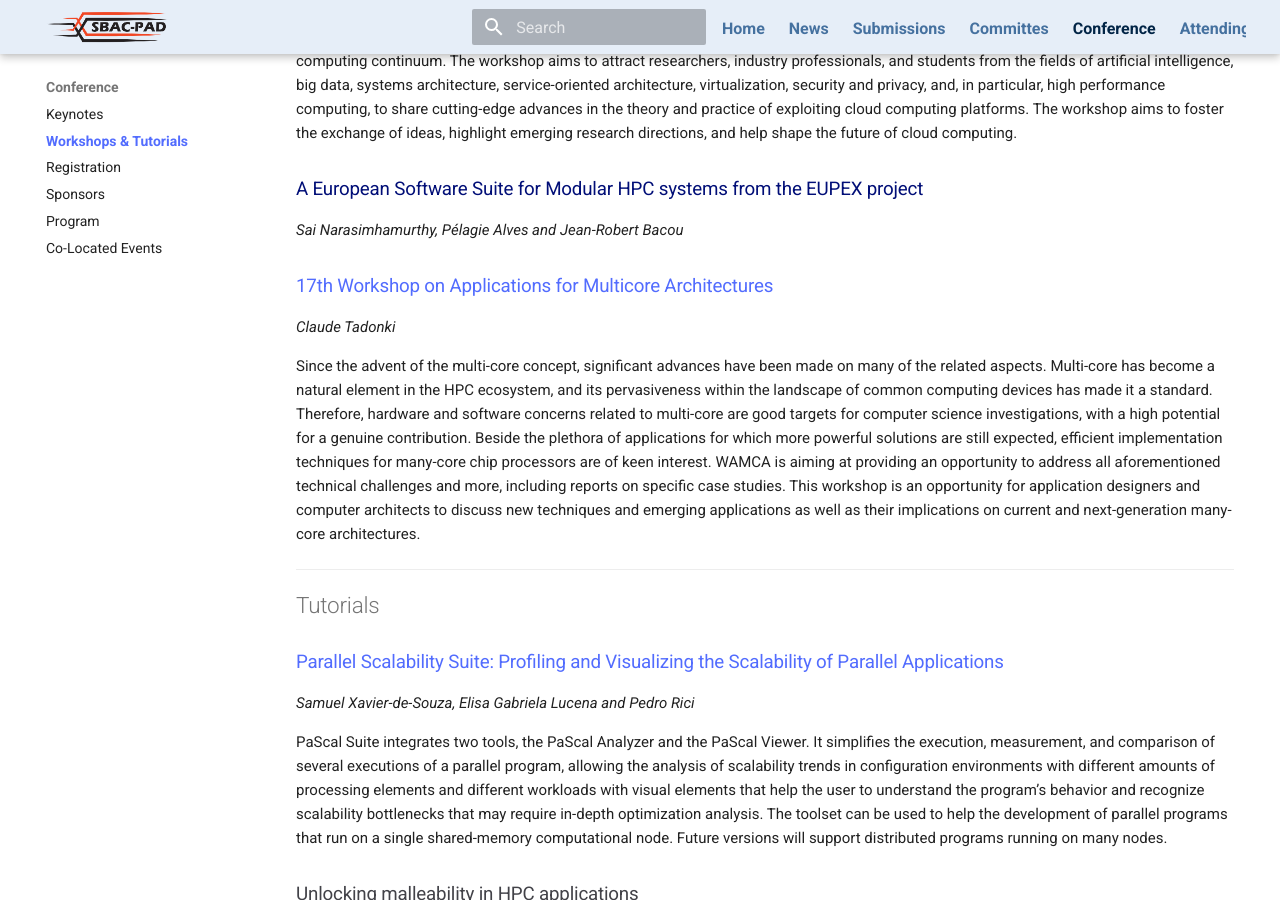
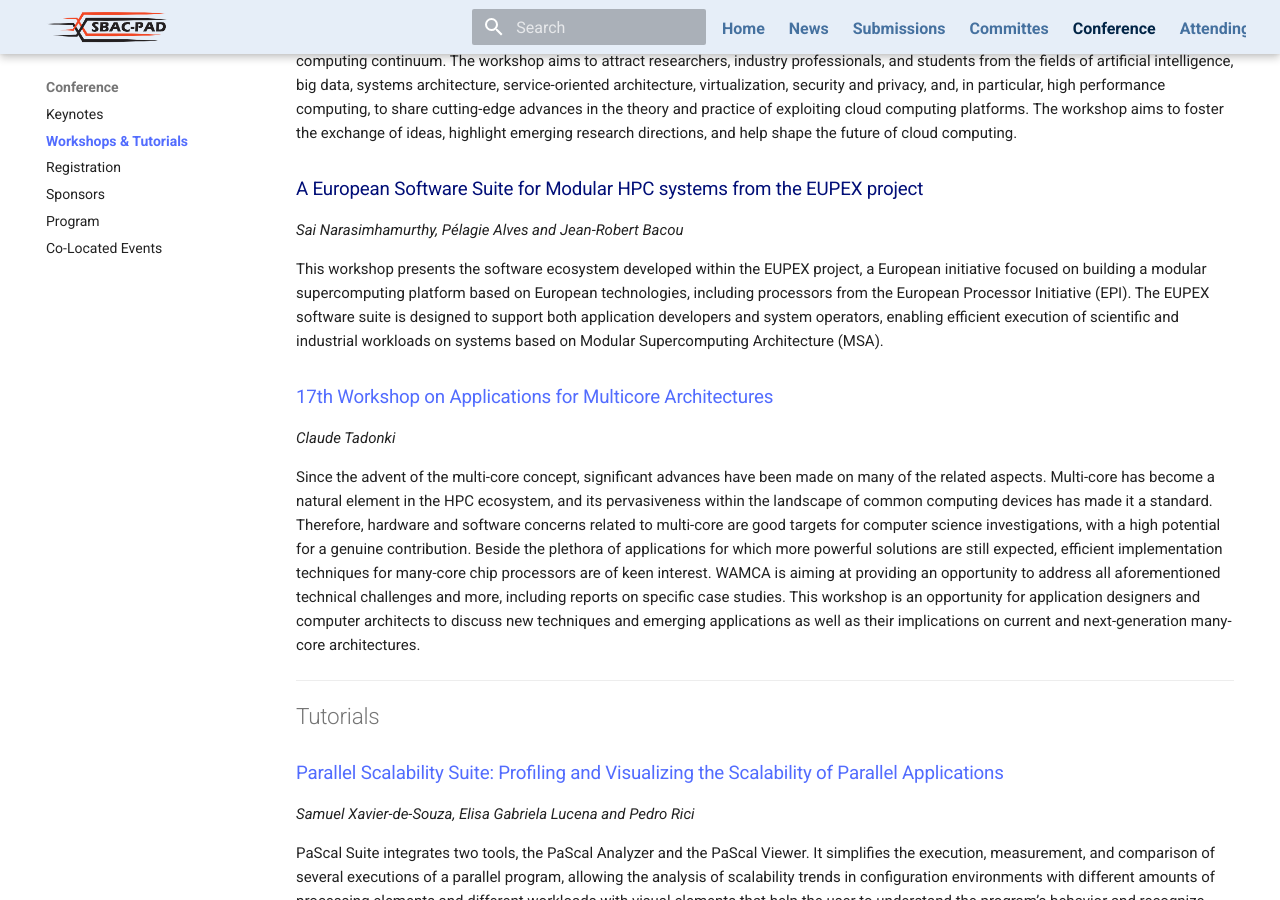
Before and after one commit to CoCo-ARCOS/sbac-pad2026, an MkDocs documentation site: the page built from docs/conference/workshops-tutorials.md, in a window 1280 px wide and 900 px high, scrolled down 698 px. Built offline with MkDocs 1.6.1 and Material for MkDocs 9.7.7, drawn with Linux system fonts in a browser that asks for light colours; comment, search, counter and statistics services are not loaded; some of the changed text lies outside the part shown.

Commit message:
new info for workshops

```diff
--- a/docs/conference/workshops-tutorials.md
+++ b/docs/conference/workshops-tutorials.md
@@ -14,6 +14,9 @@
 <h3 style="color: #010E77"> A European Software Suite for Modular HPC systems from the EUPEX project </h3>
 
 *Sai Narasimhamurthy, Pélagie Alves and Jean-Robert Bacou*
+
+This workshop presents the software ecosystem developed within the EUPEX project, a European initiative focused on building a modular supercomputing platform based on European technologies, including processors from the European Processor Initiative (EPI). The EUPEX software suite is designed to support both application developers and system operators, enabling efficient execution of scientific and industrial workloads on systems based on Modular Supercomputing Architecture (MSA).
+
 
 
 <h3 style="color: #010E77"> <a href="http://www.hemisphere-education.com/confs/wamca2026/">  17th Workshop on Applications for Multicore Architectures  </a> </h3>
@@ -39,3 +42,6 @@
 <h3 style="color: #424248"> Unlocking malleability in HPC applications </h3>
 
 *Alberto Cascajo and Javier Fernandez Muñoz*
+
+
+ This demonstration showcases the concept of malleability in High Performance Computing (HPC) using FlexMPI. Malleability refers to the ability of a parallel application to dynamically adapt the number of processes it uses during execution, allowing it to respond to changes in resource availability in real time.  In this demo, we illustrate how FlexMPI enables an application to expand or shrink its computational resources without stopping execution. This capability improves overall system efficiency by better utilizing available resources and reducing idle time in shared environments such as HPC clusters.
```
